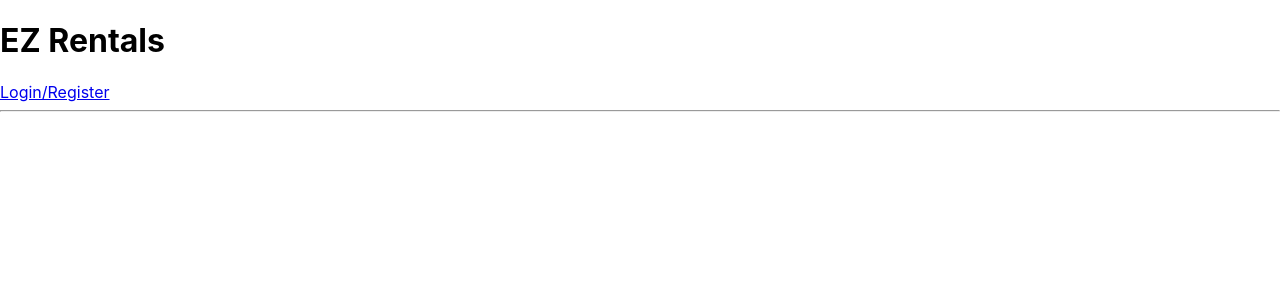
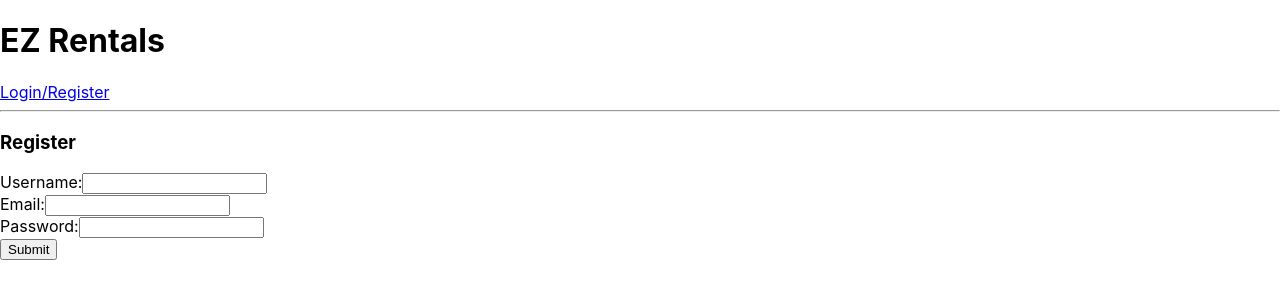
Before and after one commit to akram185/EZ-Rentals, a React (Create React App) app in the folder client/: page /register in a window 1280 px wide. Shown: the top 300 px of the page. Built offline with nearby package versions, Linux system fonts and the light colour scheme.

Commit message:
register form

```diff
--- a/client/src/App.js
+++ b/client/src/App.js
@@ -2,15 +2,23 @@ import React, { useState } from 'react'
 import { Switch, Route } from 'react-router-dom'
 
 import './App.css'
+
 import Layout from './layouts/Layout'
 import Login from './screens/Login'
-import { loginUser } from './services/auth'
+import Register from './screens/Register'
+
+import { loginUser, registerUser } from './services/auth'
 
 function App() {
   const [currentUser, setCurrentUser] = useState(null)
 
   const loginSubmit = async (loginData) => {
     const userData = await loginUser(loginData)
+    setCurrentUser(userData)
+  }
+
+  const registerSubmit = async (registerData) => {
+    const userData = await registerUser(registerData)
     setCurrentUser(userData)
   }
 
@@ -24,6 +32,12 @@ function App() {
           />
         </Route>
 
+        <Route path='/register'>
+          <Register
+            registerSubmit={registerSubmit}
+          />
+        </Route>
+
       </Switch>
     </Layout>
   )
--- /dev/null
+++ b/client/src/screens/Register.jsx
@@ -0,0 +1,60 @@
+import React, { useState } from 'react'
+
+export default function Register(props) {
+  const [formData, setFormData] = useState({
+    username: '',
+    email: '',
+    password: ''
+  })
+  const { username, email, password } = formData
+
+  const handleChange = (e) => {
+    const { name, value } = e.target
+    setFormData((prevState) => ({
+      ...prevState,
+      [name]: value,
+    }))
+  }
+
+  return (
+    <form
+      onSubmit={(e) => {
+        e.preventDefault()
+        props.registerSubmit(formData)
+      }}
+    >
+      <h3>Register</h3>
+      <label>
+        Username:
+        <input
+          type='text'
+          name='username'
+          value={username}
+          onChange={handleChange}
+        />
+      </label>
+      <br />
+      <label>
+        Email:
+        <input
+          type='text'
+          name='email'
+          value={email}
+          onChange={handleChange}
+        />
+      </label>
+      <br />
+      <label>
+        Password:
+        <input
+          type='password'
+          name='password'
+          value={password}
+          onChange={handleChange}
+        />
+      </label>
+      <br />
+      <button>Submit</button>
+    </form>
+  )
+}
```
